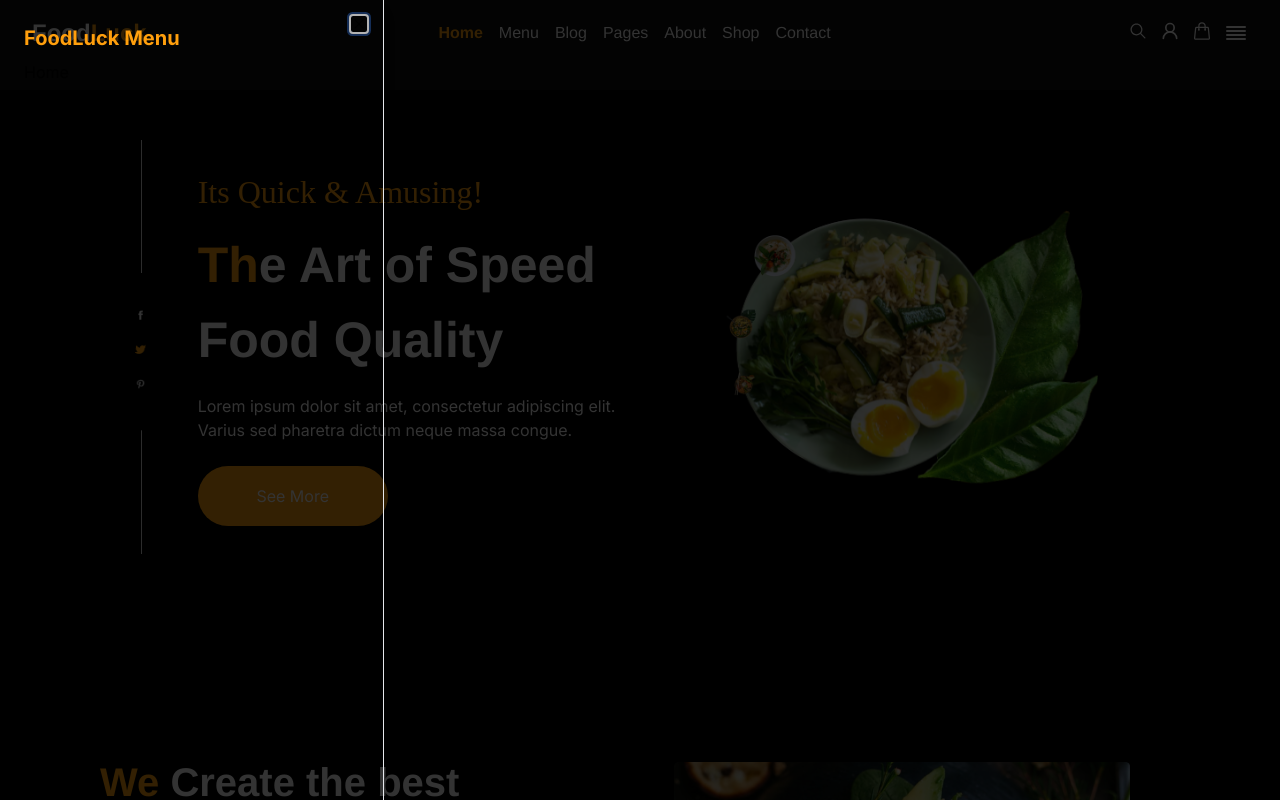
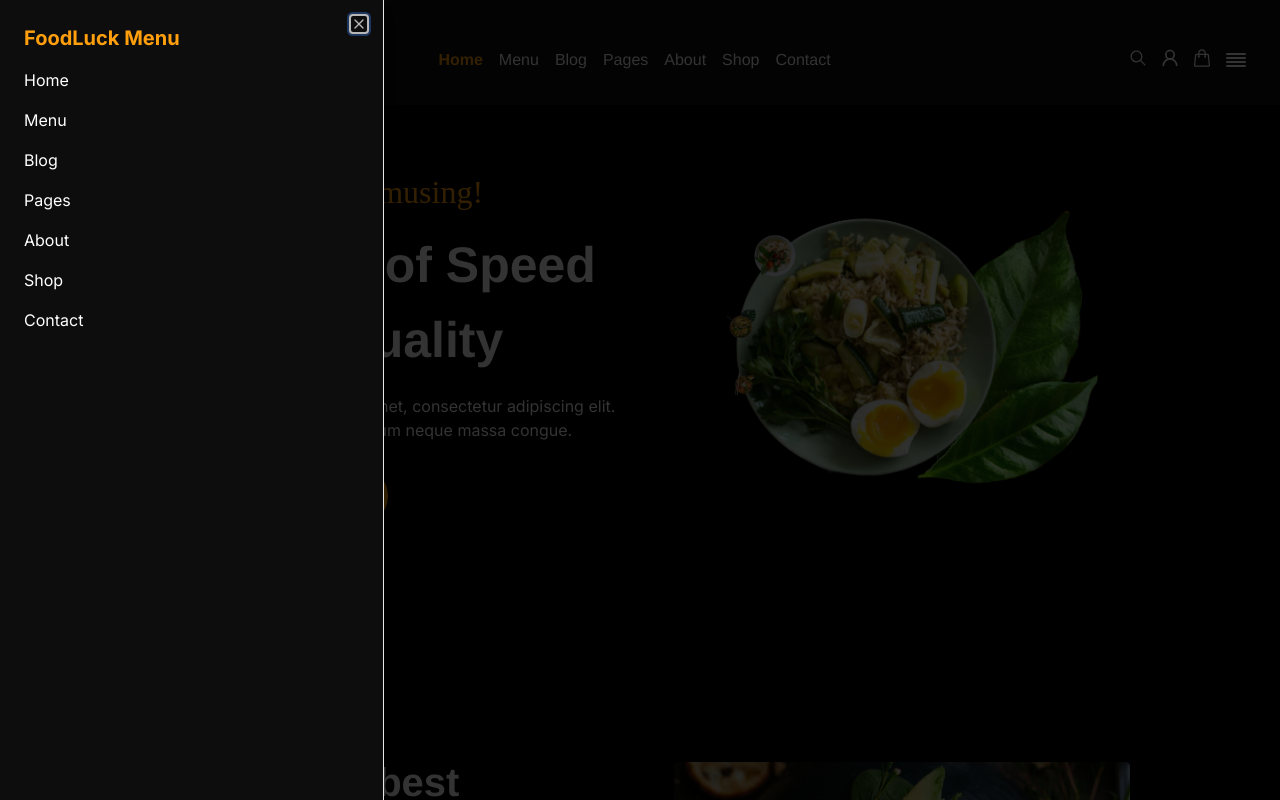
Before and after one commit to Afsheen-imran/figma-heckthon, a Next.js app: page / in a window 1280 px wide. Both pictures are taken after a click on the button 1236 px from the left and 33 px from the top of the page. Shown: the top 800 px of the page. Built offline with nearby package versions, Linux system fonts and the light colour scheme.

Commit message:
made some changes

```diff
--- a/src/app/components/Navbar.tsx
+++ b/src/app/components/Navbar.tsx
@@ -1,4 +1,4 @@
-"use client"
+"use client";
 
 import React, { useState } from "react";
 import { IoIosSearch } from "react-icons/io";
@@ -20,7 +20,7 @@ const Navbar = () => {
 
   return (
     <header className="relative max-w-full bg-[#0D0D0D] h-[90px]">
-      <div className="absolute max-w-full mt-[15px] bg-[#0D0D0D] w-full flex-wrap flex justify-between items-center px-4 sm:px-8 h-[32px]">
+      <div className="absolute max-w-full mt-[15px] bg-[#0D0D0D] w-full flex-wrap flex justify-between items-center px-4 sm:px-8 h-[90px]">
         {/* Logo */}
         <div className="max-w-[109px]">
           <h2 className="font-helvetica font-bold text-[20px] sm:text-[24px] text-[#ffffff]">
@@ -31,27 +31,24 @@ const Navbar = () => {
         {/* Navigation Links */}
         <div className="hidden sm:flex max-w-[508px]">
           <ul className="flex gap-2 sm:gap-4">
-            <li className="font-bold font-helvetica text-[#FF9F0D] text-[14px] sm:text-[16px]">
-              <Link href="/">Home</Link>
-            </li>
-            <li className="font-normal font-helvetica text-[#ffffff] text-[14px] sm:text-[16px]">
-              <Link href="/menu">Menu</Link>
-            </li>
-            <li className="font-normal font-helvetica text-[#ffffff] text-[14px] sm:text-[16px]">
-              <Link href="/blog">Blog</Link>
-            </li>
-            <li className="font-normal font-helvetica text-[#ffffff] text-[14px] sm:text-[16px]">
-              <Link href="/pages">Pages</Link>
-            </li>
-            <li className="font-normal font-helvetica text-[#ffffff] text-[14px] sm:text-[16px]">
-              <Link href="/about">About</Link>
-            </li>
-            <li className="font-normal font-helvetica text-[#ffffff] text-[14px] sm:text-[16px]">
-              <Link href="/shop">Shop</Link>
-            </li>
-            <li className="font-normal font-helvetica text-[#ffffff] text-[14px] sm:text-[16px]">
-              <Link href="/contact">Contact</Link>
-            </li>
+            {[
+              { href: "/", label: "Home" },
+              { href: "/menu", label: "Menu" },
+              { href: "/blog", label: "Blog" },
+              { href: "/pages", label: "Pages" },
+              { href: "/about", label: "About" },
+              { href: "/shop", label: "Shop" },
+              { href: "/contact", label: "Contact" },
+            ].map((link) => (
+              <li
+                key={link.href}
+                className={`font-helvetica text-[14px] sm:text-[16px] ${
+                  link.href === "/" ? "font-bold text-[#FF9F0D]" : "font-normal text-[#ffffff]"
+                }`}
+              >
+                <Link href={link.href}>{link.label}</Link>
+              </li>
+            ))}
           </ul>
         </div>
 
@@ -64,56 +61,37 @@ const Navbar = () => {
           <Link href="/cart">
             <HiOutlineShoppingBag size="20px" className="text-[#ffffff] sm:text-[24px]" />
           </Link>
+
           {/* Mobile Menu Trigger */}
           <Sheet open={isOpen} onOpenChange={setIsOpen}>
-            <SheetTrigger>
-              <FiAlignJustify size="24px" className="text-[#ffffff]" />
+            <SheetTrigger asChild>
+              <button>
+                <FiAlignJustify size="24px" className="text-[#ffffff]" />
+              </button>
             </SheetTrigger>
-            <SheetContent side="left">
+            <SheetContent side="left" className="bg-[#0D0D0D] text-[#ffffff]">
               <SheetHeader>
                 <SheetTitle className="font-bold text-xl text-[#FF9F0D]">
                   FoodLuck Menu
                 </SheetTitle>
-
-                  <ul className="space-y-4">
-                    <li>
-                      <Link href="/" onClick={() => setIsOpen(false)}>
-                        Home
-                      </Link>
-                    </li>
-                    <li>
-                      <Link href="/menu" onClick={() => setIsOpen(false)}>
-                        Menu
-                      </Link>
-                    </li>
-                    <li>
-                      <Link href="/blog" onClick={() => setIsOpen(false)}>
-                        Blog
-                      </Link>
-                    </li>
-                    <li>
-                      <Link href="/pages" onClick={() => setIsOpen(false)}>
-                        Pages
-                      </Link>
-                    </li>
-                    <li>
-                      <Link href="/about" onClick={() => setIsOpen(false)}>
-                        About
-                      </Link>
-                    </li>
-                    <li>
-                      <Link href="/shop" onClick={() => setIsOpen(false)}>
-                        Shop
-                      </Link>
-                    </li>
-                    <li>
-                      <Link href="/contact" onClick={() => setIsOpen(false)}>
-                        Contact
-                      </Link>
-                    </li>
-                  </ul>
-
               </SheetHeader>
+              <ul className="space-y-4 mt-4">
+                {[
+                  { href: "/", label: "Home" },
+                  { href: "/menu", label: "Menu" },
+                  { href: "/blog", label: "Blog" },
+                  { href: "/pages", label: "Pages" },
+                  { href: "/about", label: "About" },
+                  { href: "/shop", label: "Shop" },
+                  { href: "/contact", label: "Contact" },
+                ].map((link) => (
+                  <li key={link.href}>
+                    <Link href={link.href} onClick={() => setIsOpen(false)}>
+                      {link.label}
+                    </Link>
+                  </li>
+                ))}
+              </ul>
             </SheetContent>
           </Sheet>
         </div>
```
